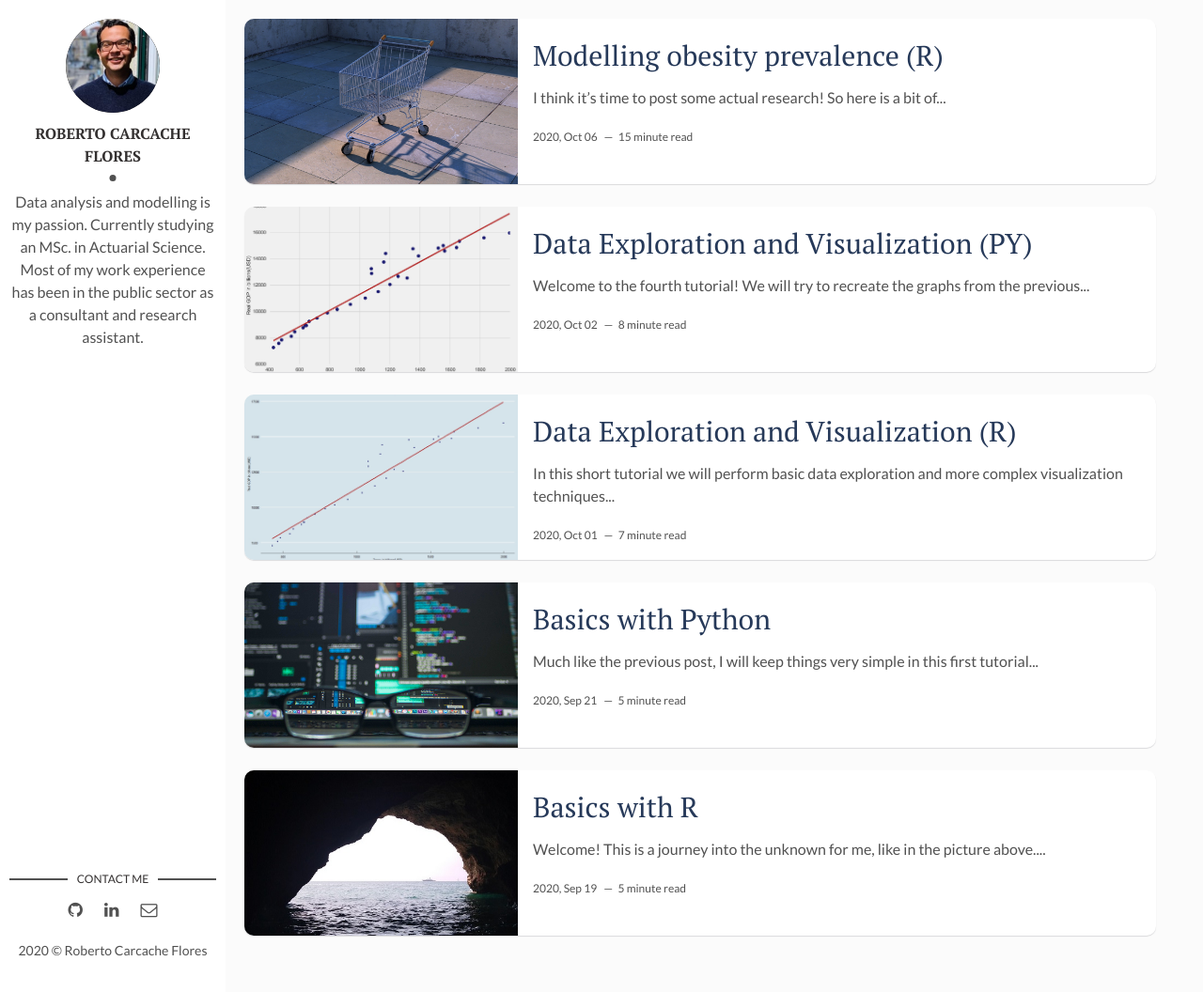
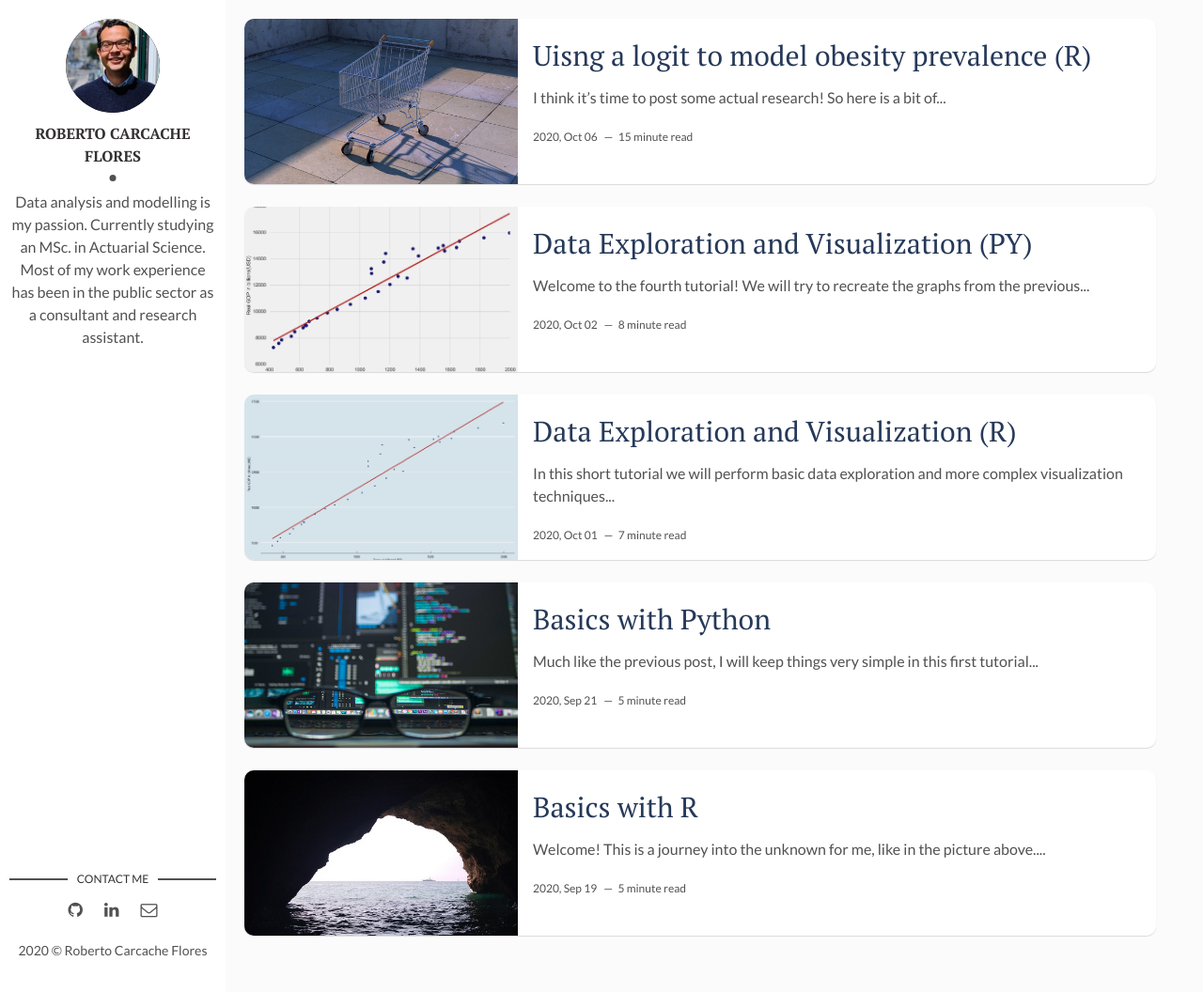
Before and after one commit to rcarcacheflores/Research, a Jekyll site: the page built from index.html, in a window 1280 px wide and 1056 px high. Shown: the whole window at 94% size. Built offline with Jekyll 4.4.1, drawn with Linux system fonts in a browser that asks for light colours; the list of posts is cut into pages by our own code.

Commit message:
Update 2020-10-6-post5.md

```diff
--- a/_posts/2020-10-6-post5.md
+++ b/_posts/2020-10-6-post5.md
@@ -1,6 +1,6 @@
 ---
 layout: post
-title: Modelling obesity prevalence (R)
+title: Uisng a logit to model obesity prevalence (R)
 date: 2020-10-6 9:22:38 +0300
 description: Using a logit to model obesity prevalence in 112 countries
 img: post5.jpg
```
